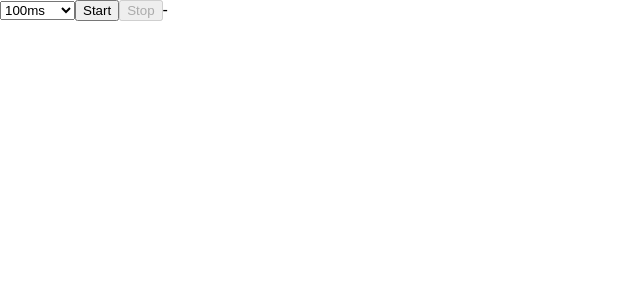
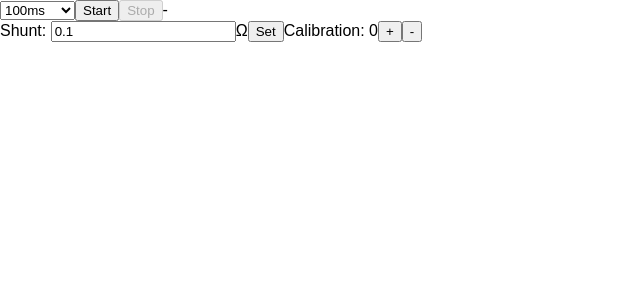
Before and after one commit to chacal/ina-current-tool, a React (Create React App) app: page / in a window 1280 px wide. Shown: the top 300 px of the page, without its empty margins (0-640 px from the left). Built offline with nearby package versions, Linux system fonts and the light colour scheme; no server answers.

Commit message:
Show calibration values and controls to change them in the UI

```diff
--- a/package.json
+++ b/package.json
@@ -9,6 +9,7 @@
     "@types/socket.io-client": "^1.4.30",
     "body-parser": "^1.18.2",
     "express": "^4.15.5",
+    "format-si-prefix": "^0.3.2",
     "i2c-bus": "^1.2.2",
     "react": "^15.6.1",
     "react-dom": "^15.6.1",
--- a/src/client/App.tsx
+++ b/src/client/App.tsx
@@ -1,9 +1,6 @@
 import * as React from 'react'
+import FloatInput from './FloatInput'
 import SocketIO = require('socket.io-client')
-
-interface SamplingState {
-  sampling: boolean
-}
 
 interface UIState extends SamplingState {
   interval: number
@@ -16,7 +13,7 @@ export default class App extends React.Component<{}, UIState> {
   constructor() {
     super()
     const io = SocketIO('/sample-stream')
-    this.state = {sampling: false, interval: 100, currentSample: undefined}
+    this.state = {sampling: false, resistorValue: 0.1, calibration: 0, interval: 100, currentSample: undefined}
 
     io.on('sampling-state', (state: SamplingState) => this.setState(state))
     io.on('samples', (samples: Sample[]) => this.setState({currentSample: samples[samples.length - 1]}))
@@ -25,6 +22,7 @@ export default class App extends React.Component<{}, UIState> {
   render() {
     return (
       <div className="App">
+        <div>
           <select value={this.state.interval} onChange={evt => this.setState({interval: parseInt(evt.target.value, 10)})} disabled={this.state.sampling}>
             <option value={0}>Realtime</option>
             <option value={2}>2ms</option>
@@ -40,12 +38,20 @@ export default class App extends React.Component<{}, UIState> {
           <button disabled={!this.state.sampling} onClick={this.stopSampling}>Stop</button>
           <span>{renderSample(this.state.currentSample)}</span>
         </div>
+        <div>
+          Shunt: <FloatInput value={this.state.resistorValue} onChange={value => this.setState({resistorValue: value})}/>Ω
+          <button onClick={this.calibrate}>Set</button>
+          <span>Calibration: {this.state.calibration}</span>
+          <button onClick={evt => this.setState(prev => ({calibration: prev.calibration + 1}), this.calibrate)}>+</button>
+          <button onClick={evt => this.setState(prev => ({calibration: prev.calibration - 1}), this.calibrate)}>-</button>
+        </div>
+      </div>
     )
   }
 
   startSampling = () => httpPost('/start-sampling', {interval: this.state.interval})
   stopSampling = () => httpPost('/stop-sampling')
-
+  calibrate = () => httpPost('/calibrate', {resistor: this.state.resistorValue, calibration: this.state.calibration})
 }
 
 function renderSample(sample: Sample | undefined) {
--- /dev/null
+++ b/src/client/FloatInput.tsx
@@ -0,0 +1,35 @@
+import * as React from 'react'
+
+interface FloatInputProps {
+  readonly value: number
+  readonly onChange: (value: number) => void
+}
+
+interface FloatInputState {
+  readonly valueStr: string
+}
+
+export default class FloatInput extends React.Component<FloatInputProps, FloatInputState> {
+  constructor(props: FloatInputProps) {
+    super(props)
+    this.state = {valueStr: props.value.toString()}
+  }
+
+  componentWillReceiveProps(nextProps: FloatInputProps) {
+    if(this.props.value !== nextProps.value) {
+      this.setState({valueStr: nextProps.value.toString()})
+    }
+  }
+
+  render() {
+    return <input type="number" step="0.1" min="0.1" value={this.state.valueStr} onChange={evt => this.onChange(evt.target.value)}/>
+  }
+
+  private onChange(valueStr: string) {
+    this.setState({valueStr})
+    const fValue = parseFloat(valueStr)
+    if (!isNaN(fValue) && isFinite(fValue)) {
+      this.props.onChange(fValue)
+    }
+  }
+}
--- /dev/null
+++ b/src/common/SamplingState.ts
@@ -0,0 +1,5 @@
+interface SamplingState {
+  readonly sampling: boolean
+  readonly resistorValue: number
+  readonly calibration: number
+}
--- a/src/server/StreamSampler.ts
+++ b/src/server/StreamSampler.ts
@@ -45,5 +45,5 @@ export default class StreamSampler {
     }
   }
 
-  private samplingState = () => ({sampling: this.ina219.isSampling})
+  private samplingState = () => ({sampling: this.ina219.isSampling, resistorValue: this.ina219.resistorValue, calibration: this.ina219.calibration})
 }
```
Lines whose indentation alone changed are shown as unchanged.
